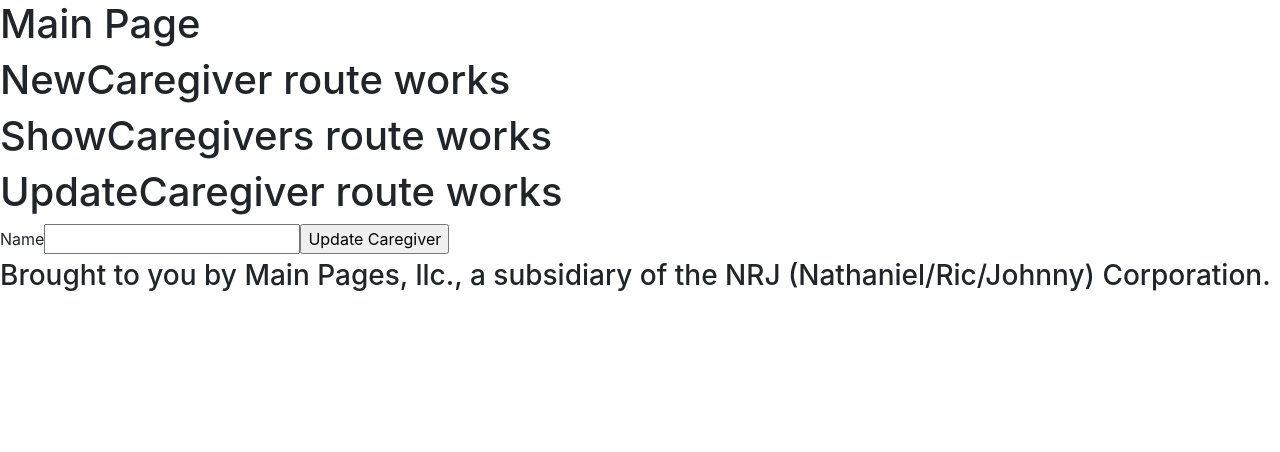
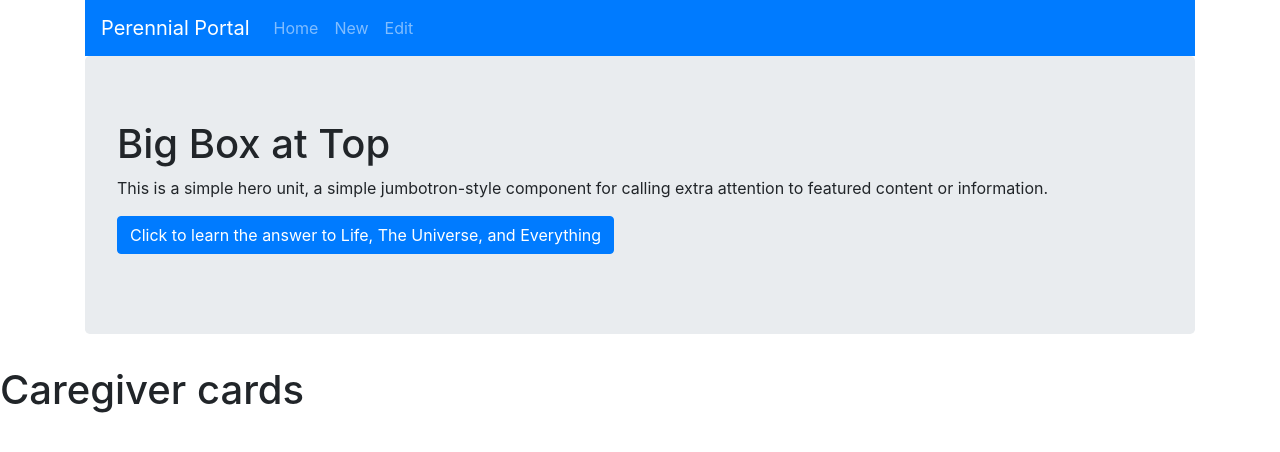
Before and after one commit to ricmershon/perennial-portal, a React (Create React App) app: page / in a window 1280 px wide. Shown: the top 452 px of the page. Built offline with nearby package versions, Linux system fonts and the light colour scheme; no server answers.

Commit message:
1st draft of main page styling

```diff
--- a/public/index.html
+++ b/public/index.html
@@ -2,6 +2,12 @@
 <html lang="en">
   <head>
     <meta charset="utf-8" />
+    <link
+  rel="stylesheet"
+  href="https://maxcdn.bootstrapcdn.com/bootstrap/4.4.1/css/bootstrap.min.css"
+  integrity="sha384-Vkoo8x4CGsO3+Hhxv8T/Q5PaXtkKtu6ug5TOeNV6gBiFeWPGFN9MuhOf23Q9Ifjh"
+  crossorigin="anonymous"
+/>
     <link rel="icon" href="%PUBLIC_URL%/favicon.ico" />
     <meta name="viewport" content="width=device-width, initial-scale=1" />
     <meta name="theme-color" content="#000000" />
@@ -10,12 +16,7 @@
       content="Web site created using create-react-app"
     />
     <link rel="apple-touch-icon" href="%PUBLIC_URL%/logo192.png" />
-    <link
-  rel="stylesheet"
-  href="https://maxcdn.bootstrapcdn.com/bootstrap/4.4.1/css/bootstrap.min.css"
-  integrity="sha384-Vkoo8x4CGsO3+Hhxv8T/Q5PaXtkKtu6ug5TOeNV6gBiFeWPGFN9MuhOf23Q9Ifjh"
-  crossorigin="anonymous"
-/>
+
     <!--
       manifest.json provides metadata used when your web app is installed on a
       user's mobile device or desktop. See https://developers.google.com/web/fundamentals/web-app-manifest/
--- a/src/App.js
+++ b/src/App.js
@@ -1,5 +1,12 @@
 import React from 'react'
 import 'bootstrap/dist/css/bootstrap.min.css';
+import Container from 'react-bootstrap/Container'
+import Row from 'react-bootstrap/Row'
+import Col from 'react-bootstrap/Col'
+import Button from 'react-bootstrap/Button'
+import Jumbotron from 'react-bootstrap/Jumbotron'
+import Navbar from 'react-bootstrap/Navbar'
+import Nav from 'react-bootstrap/Nav'
 import NewCaregiver from './components/NewCaregiver.js'
 import ShowCaregivers from './components/ShowCaregivers.js'
 import UpdateCaregiver from './components/UpdateCaregiver.js'
@@ -47,13 +54,34 @@ handleAddCaregiver(caregiver) {
 render () {
   return (
     <React.Fragment>
-    <h1>Main Page</h1>
-    <NewCaregiver />
+      <Container>
+        <Navbar bg="primary" expand="lg" variant="dark">
+          <Navbar.Brand href="#home">Perennial Portal</Navbar.Brand>
+          <Navbar.Toggle aria-controls="basic-navbar-nav" />
+ <Navbar.Collapse id="basic-navbar-nav">
+   <Nav className="mr-auto text-right">
+     <Nav.Link href="#home">Home</Nav.Link>
+     <Nav.Link href="#link">New</Nav.Link>
+     <Nav.Link href="#link">Edit</Nav.Link>
+     </Nav>
+     </Navbar.Collapse>
+
+        </Navbar>
+        <Jumbotron>
+          <h1>Big Box at Top</h1>
+          <p>
+    This is a simple hero unit, a simple jumbotron-style component for calling
+    extra attention to featured content or information.
+  </p>
+  <p>
+    <Button variant="primary">Click to learn the answer to Life, The Universe, and Everything</Button>
+  </p>
+        </Jumbotron>
+      </Container>
 
     <ShowCaregivers />
 
-    <UpdateCaregiver />
-    <h3>Brought to you by Main Pages, llc., a subsidiary of the NRJ (Nathaniel/Ric/Johnny) Corporation.</h3>
+
     </React.Fragment>
   )
 }
--- a/src/components/ShowCaregivers.js
+++ b/src/components/ShowCaregivers.js
@@ -10,7 +10,7 @@ class ShowCaregivers extends React.Component {
 
   render () {
     return (
-      <h1>ShowCaregivers route works</h1>
+      <h1>Caregiver cards</h1>
     )
   }
 }
--- a/src/components/UpdateCaregiver.js
+++ b/src/components/UpdateCaregiver.js
@@ -12,7 +12,7 @@ class UpdateCaregiver extends React.Component {
               id="name"
             />
 
-            <input type="submit" value="Update Caregiver"/>
+            <input type="submit" class="button" value="Update Caregiver"/>
           </form>
       </div>
     )
--- a/src/index.css
+++ b/src/index.css
@@ -1,3 +1,7 @@
+* {
+  border: 1px solid solid black;
+}
+
 body {
   margin: 0;
   font-family: -apple-system, BlinkMacSystemFont, 'Segoe UI', 'Roboto', 'Oxygen',
```
